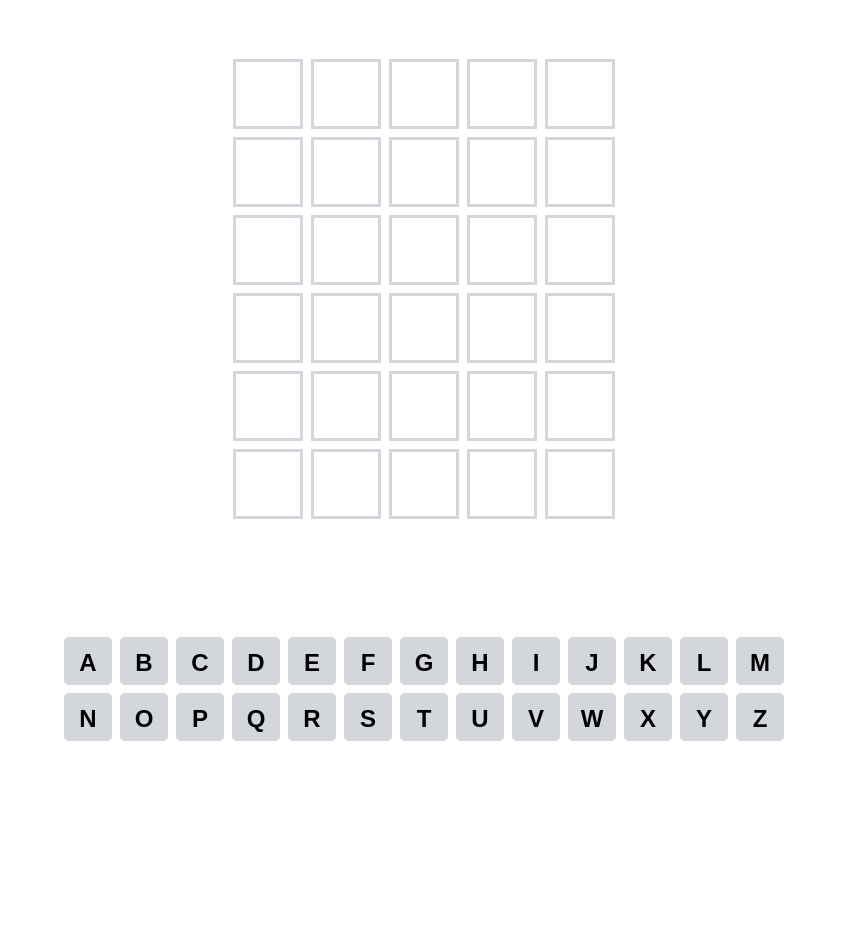
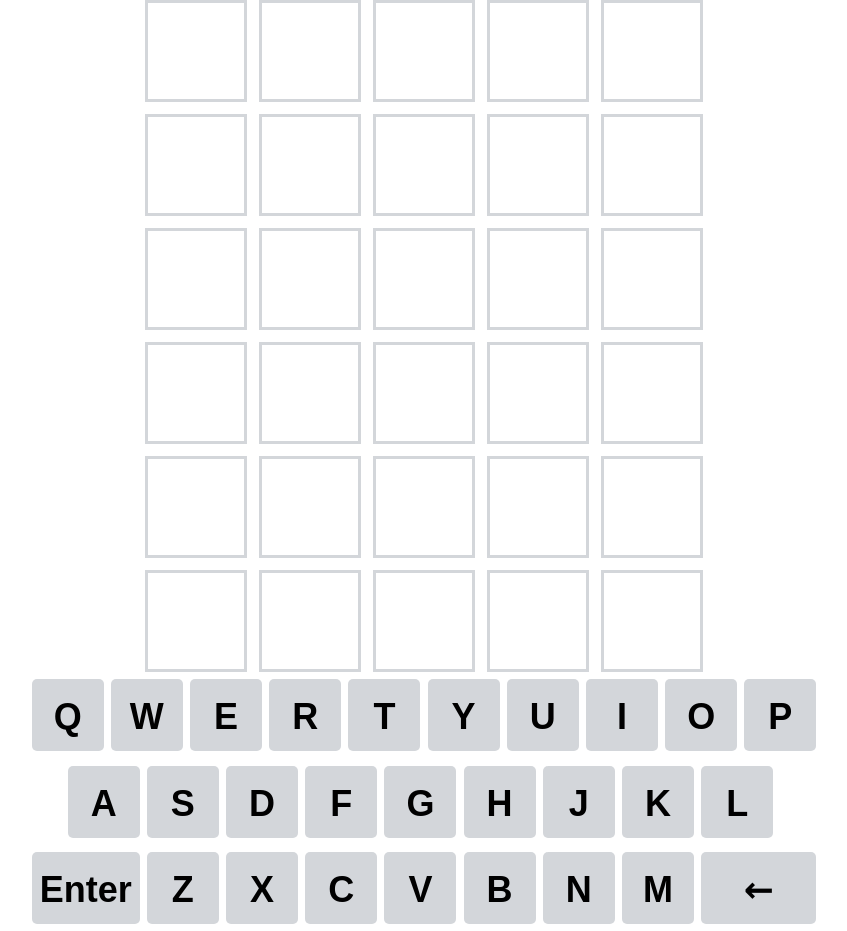
Before and after one commit to ikalco/wordle, a Vue app: page / in a window 1280 px wide. Shown: the whole page, without its empty margins (216-1063 px from the left). Before the commit the page ends 800 px from the top, so only its background shows below. Built offline with nearby package versions, Linux system fonts and the light colour scheme.

Commit message:
changed legend to keyboard and made it scale with screen

```diff
--- a/package.json
+++ b/package.json
@@ -5,8 +5,7 @@
   "scripts": {
     "serve": "vue-cli-service serve",
     "build": "vue-cli-service build",
-    "lint": "vue-cli-service lint",
-    "servebuild": "http-server dist -s -p 80"
+    "lint": "vue-cli-service lint"
   },
   "dependencies": {
     "core-js": "^3.6.5",
--- a/src/App.vue
+++ b/src/App.vue
@@ -3,14 +3,18 @@
     <PopupHandler ref="popuphandler"></PopupHandler>
     <Wordle
       @popupHandler="$refs.popuphandler.addPopup($event)"
-      @setLetter="$refs.legend.setLetter($event)"
+      @setLetter="$refs.keyboard.setLetter($event)"
+      ref="wordle"
     ></Wordle>
-    <Legend ref="legend"></Legend>
+    <Keyboard
+      ref="keyboard"
+      @keyPressed="$refs.wordle.handleKeyPress($event)"
+    ></Keyboard>
   </div>
 </template>
 
 <script>
-import Legend from "./components/Legend.vue";
+import Keyboard from "./components/Keyboard.vue";
 import PopupHandler from "./components/PopupHandler.vue";
 import Wordle from "./components/Wordle.vue";
 
@@ -19,7 +23,7 @@ export default {
   components: {
     Wordle,
     PopupHandler,
-    Legend,
+    Keyboard,
   },
 };
 </script>
@@ -29,6 +33,43 @@ div.game {
   display: grid;
   align-items: center;
   justify-items: center;
+
   height: 100vh;
 }
+
+@media only screen and (min-width: 280px) {
+  html {
+    font-size: 8px;
+  }
+}
+
+@media only screen and (min-width: 320px) {
+  html {
+    font-size: 9px;
+  }
+}
+
+@media only screen and (min-width: 375px) {
+  html {
+    font-size: 10px;
+  }
+}
+
+@media only screen and (min-width: 425px) {
+  html {
+    font-size: 12px;
+  }
+}
+
+@media only screen and (min-width: 768px) {
+  html {
+    font-size: 16px;
+  }
+}
+
+@media only screen and (min-width: 1024px) {
+  html {
+    font-size: 24px;
+  }
+}
 </style>
--- /dev/null
+++ b/src/components/Keyboard.vue
@@ -0,0 +1,155 @@
+<template>
+  <div class="keyboard">
+    <div class="row">
+      <KeyboardTile
+        v-for="(letter, index) in Object.keys(letters).slice(0, 10)"
+        :key="index"
+        :letter="letter"
+        :type="letters[letter]"
+        @click="keyPressed(letter)"
+      ></KeyboardTile>
+    </div>
+    <div class="row">
+      <div class="half-space">&nbsp;</div>
+      <KeyboardTile
+        v-for="(letter, index) in Object.keys(letters).slice(10, 19)"
+        :key="index"
+        :letter="letter"
+        :type="letters[letter]"
+        @click="keyPressed(letter)"
+      ></KeyboardTile>
+    </div>
+    <div class="row">
+      <div class="one-half-space" @click="keyPressed('Enter')">Enter</div>
+      <KeyboardTile
+        v-for="(letter, index) in Object.keys(letters).slice(19)"
+        :key="index"
+        :letter="letter"
+        :type="letters[letter]"
+        @click="keyPressed(letter)"
+      ></KeyboardTile>
+      <div
+        class="one-half-space"
+        @click="keyPressed('Backspace')"
+        style="font-family: 'Lucida Sans Unicode'; width: 4.8rem"
+      >
+        ←
+      </div>
+    </div>
+  </div>
+</template>
+
+<script>
+import KeyboardTile from "./KeyboardTile.vue";
+export default {
+  components: { KeyboardTile },
+  name: "Keyboard",
+  data() {
+    return {
+      letters: {
+        Q: -1,
+        W: -1,
+        E: -1,
+        R: -1,
+        T: -1,
+        Y: -1,
+        U: -1,
+        I: -1,
+        O: -1,
+        P: -1,
+        A: -1,
+        S: -1,
+        D: -1,
+        F: -1,
+        G: -1,
+        H: -1,
+        J: -1,
+        K: -1,
+        L: -1,
+        Z: -1,
+        X: -1,
+        C: -1,
+        V: -1,
+        B: -1,
+        N: -1,
+        M: -1,
+      },
+    };
+  },
+  methods: {
+    setLetter(lettervalue) {
+      if (this.letters[lettervalue[0].toLocaleUpperCase()] < lettervalue[1]) {
+        this.letters[lettervalue[0].toLocaleUpperCase()] = lettervalue[1];
+      }
+    },
+    keyPressed(key) {
+      if (key == "Enter") {
+        this.$emit("keyPressed", {
+          key: "Enter",
+          which: 13,
+          keyCode: 13,
+        });
+      } else if (key == "Backspace") {
+        this.$emit("keyPressed", {
+          key: "Backspace",
+          which: 8,
+          keyCode: 8,
+        });
+      } else {
+        this.$emit("keyPressed", {
+          key: key,
+          which: key.charCodeAt(0),
+          keyCode: key.charCodeAt(0),
+        });
+      }
+    },
+  },
+};
+</script>
+
+<style scoped>
+div.half-space {
+  display: inline-block;
+
+  line-height: 3.2rem;
+
+  font-family: sans-serif;
+  font-weight: bold;
+  font-size: 1.5rem;
+  user-select: none;
+
+  width: 1.5rem;
+  height: 3rem;
+
+  margin-top: 0.2em;
+  margin-bottom: 0.2em;
+}
+
+div.one-half-space {
+  display: inline-block;
+
+  text-align: center;
+  line-height: 3.2rem;
+
+  font-family: sans-serif;
+  font-weight: bold;
+  font-size: 1.5rem;
+  user-select: none;
+
+  width: 4.5rem;
+  height: 3rem;
+
+  border: 0;
+  padding: 0;
+  border-radius: 5px;
+
+  margin-left: 0.1em;
+  margin-right: 0.1em;
+
+  margin-top: 0.2em;
+  margin-bottom: 0.2em;
+
+  background-color: #d3d6da;
+  color: black;
+}
+</style>
--- a/src/components/LegendTile.vue
+++ b/src/components/KeyboardTile.vue
@@ -34,7 +34,13 @@ export default {
 </script>
 
 <style scoped>
+div {
+  touch-action: manipulation;
+}
+
 div.tile {
+  display: inline-block;
+
   text-align: center;
   line-height: 3.2rem;
 
@@ -50,7 +56,13 @@ div.tile {
   padding: 0;
   border-radius: 5px;
 
-  transition: background-color 500ms;
+  transition: background-color 100ms ease, color 100ms;
+
+  margin-left: 0.1em;
+  margin-right: 0.1em;
+
+  margin-top: 0.2em;
+  margin-bottom: 0.2em;
 }
 
 div.default {
--- a/src/components/Legend.vue
+++ /dev/null
@@ -1,68 +0,0 @@
-<template>
-  <div class="legend">
-    <LegendTile
-      v-for="(letter, index) in Object.keys(letters)"
-      :key="index"
-      :letter="letter"
-      :type="letters[letter]"
-    ></LegendTile>
-  </div>
-</template>
-
-<script>
-import LegendTile from "./LegendTile.vue";
-export default {
-  components: { LegendTile },
-  name: "Legend",
-  data() {
-    return {
-      letters: {
-        A: -1,
-        B: -1,
-        C: -1,
-        D: -1,
-        E: -1,
-        F: -1,
-        G: -1,
-        H: -1,
-        I: -1,
-        J: -1,
-        K: -1,
-        L: -1,
-        M: -1,
-        N: -1,
-        O: -1,
-        P: -1,
-        Q: -1,
-        R: -1,
-        S: -1,
-        T: -1,
-        U: -1,
-        V: -1,
-        W: -1,
-        X: -1,
-        Y: -1,
-        Z: -1,
-      },
-    };
-  },
-  methods: {
-    setLetter(lettervalue) {
-      if (this.letters[lettervalue[0].toLocaleUpperCase()] < lettervalue[1]) {
-        this.letters[lettervalue[0].toLocaleUpperCase()] = lettervalue[1];
-      }
-    },
-  },
-};
-</script>
-
-<style scoped>
-div.legend {
-  display: grid;
-
-  grid-template-columns: 1fr 1fr 1fr 1fr 1fr 1fr 1fr 1fr 1fr 1fr 1fr 1fr 1fr;
-
-  column-gap: 0.5em;
-  row-gap: 0.5em;
-}
-</style>
```
Also changed, not shown: 11 other files (tests, documents, lock files or other folders).
